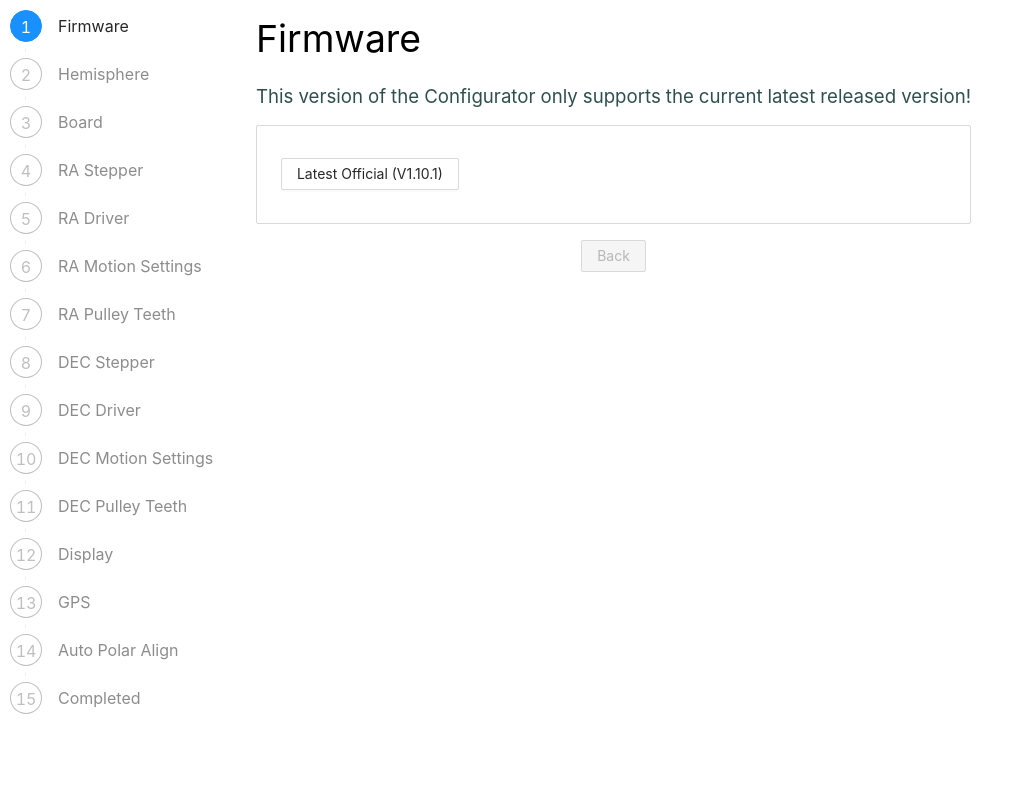
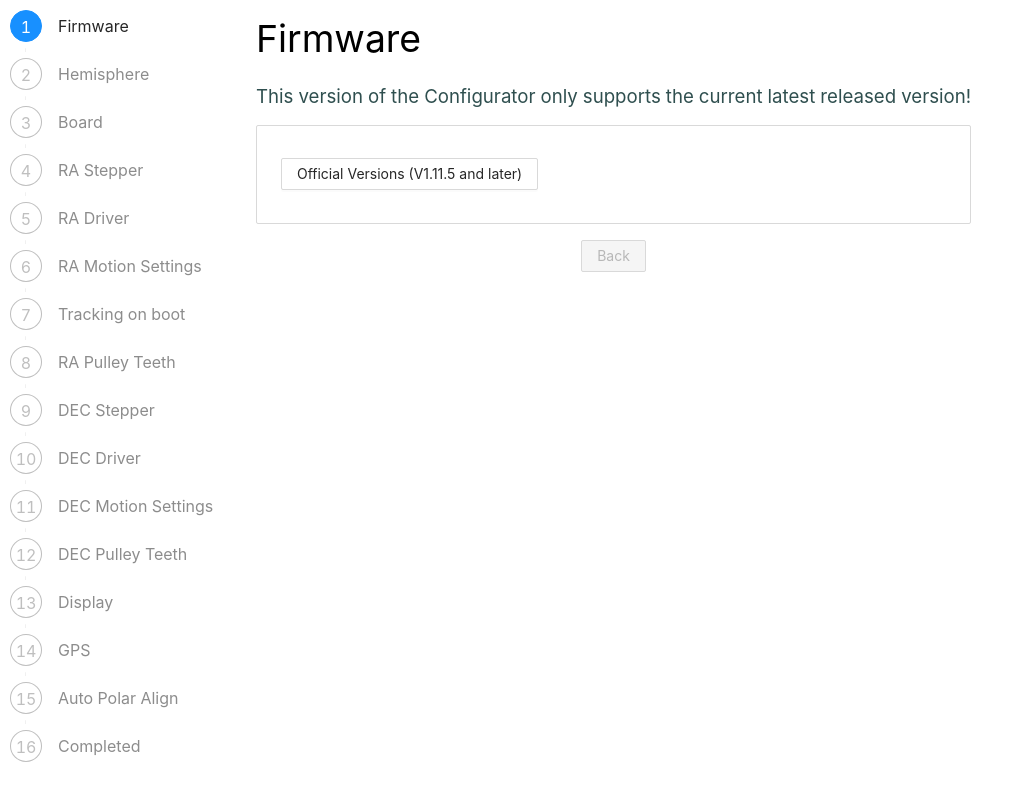
Before and after one commit to OpenAstroTech/OpenAstroTracker-Firmware-Config-Web, a React (Create React App) app: page /steps in a window 1280 px wide. Shown: the whole page, without its empty margins (0-1024 px from the left). Built offline with nearby package versions, Linux system fonts and the light colour scheme.

Commit message:
Support for 1.11.5

```diff
--- a/src/modules/Home.jsx
+++ b/src/modules/Home.jsx
@@ -13,7 +13,7 @@ const Home = (props) => {
         <div className="intro-link-child">
         <h3 className="intro-header">OAT FIRMWARE CONFIGURATION</h3>
           <a className="intro-link" href="steps">START</a>
-          <p className="version">V2.01</p>
+          <p className="version">V2.03</p>
         </div>
       </div>
 
--- a/src/modules/WizardStep.jsx
+++ b/src/modules/WizardStep.jsx
@@ -298,7 +298,7 @@ const WizardStep = (props) => {
             control: {
                 type: 'radioimg',
                 choices: [
-                    { key: 'O', value: 'Latest Official (V1.10.1)', image: '/images/none.png', defineValue: '' },
+                    { key: 'O', value: 'Official Versions (V1.11.5 and later)', image: '/images/none.png', defineValue: '' },
                     //{ key: 'B', value: 'Last Official to support 28NYJ-48 (V1.9.30)', image: '/images/none.png', defineValue: '' },
                     //{ key: 'D', value: 'Latest Develop (V1.10.3x)', image: '/images/none.png', defineValue: '' },
                 ]
@@ -389,9 +389,9 @@ const WizardStep = (props) => {
                 choices: [
                     { key: 'P', label: 'Power rating in mA', defaultValue: '{Defaults.PowerRating.rastpr}', defineLine: '#define RA_MOTOR_CURRENT_RATING       {0} // mA' },
                     { key: 'O', label: 'Operating percentage', defaultValue: '{Defaults.PowerUtilization.rastpr}', defineLine: '#define RA_OPERATING_CURRENT_SETTING  {0} // %' },
-                    { key: 'S', label: 'Microstepping while slewing', defaultValue: 8, defineLine: '#define RA_SLEW_MICROSTEPPING         {0}' },
+                    { key: 'S', label: 'Microstepping while slewing', defaultValue: 16, defineLine: '#define RA_SLEW_MICROSTEPPING         {0}' },
                     {
-                        key: 'T', label: 'Microstepping while tracking', defaultValue: 64, defineLine: '#define RA_TRACKING_MICROSTEPPING     {0}',
+                        key: 'T', label: 'Microstepping while tracking', defaultValue: 256, defineLine: '#define RA_TRACKING_MICROSTEPPING     {0}',
                         additionalLines: [
                             '',
                             '// TMC2209 Stealth Mode (spreadCycle) - When set to 0, tracking is more precise, but noisy (high-pitched sound). When set to 1, they are silent.',
@@ -416,6 +416,31 @@ const WizardStep = (props) => {
                 choices: [
                     { key: 'A', label: 'Acceleration (steps/s/s)', defaultValue: '{Defaults.Acceleration.rastpr}', defineLine: '#define RA_STEPPER_ACCELERATION {0}' },
                     { key: 'V', label: 'Maximum Speed (steps/s)', defaultValue: '{Defaults.Speed.rastpr}', defineLine: '#define RA_STEPPER_SPEED {0}' },
+                ]
+            },
+        },
+        {
+            id: 'RTR',
+            title: 'Tracking on boot',
+            label: 'Do you want the mount to start tracking after boot:',
+            variable: 'trackonboot',
+            preamble: ['// Track immediately after boot'],
+            postamble: [{
+                literal: [
+                    '',
+                    '// Define limits for RA... ',
+                    '#define RA_LIMIT_LEFT     5.5f',
+                    '#define RA_LIMIT_RIGHT    6.5f',
+                    '#define RA_TRACKING_LIMIT 6.75f // can\'t quite get to 7h...',
+                ]
+            }],
+
+            define: 'TRACK_ON_BOOT',
+            control: {
+                type: 'radioimg',
+                choices: [
+                    { key: 'Y', value: 'Yes, immediately start tracking', image: '/images/none.png', defineValue: '1' },
+                    { key: 'N', value: 'No, don\'t track until enabled', image: '/images/none.png', defineValue: '0' },
                 ]
             },
         },
@@ -483,7 +508,7 @@ const WizardStep = (props) => {
                     { key: 'O', label: 'Operating percentage', defaultValue: '{Defaults.PowerUtilization.decstpr}', defineLine: '#define DEC_OPERATING_CURRENT_SETTING  {0} // %' },
                     { key: 'S', label: 'Microstepping while slewing', defaultValue: 16, defineLine: '#define DEC_SLEW_MICROSTEPPING         {0}' },
                     {
-                        key: 'T', label: 'Microstepping while guiding', defaultValue: 64, defineLine: '#define DEC_GUIDE_MICROSTEPPING        {0}',
+                        key: 'T', label: 'Microstepping while guiding', defaultValue: 256, defineLine: '#define DEC_GUIDE_MICROSTEPPING        {0}',
                         additionalLines: [
                             '',
                             '// TMC2209 Stealth Mode (spreadCycle) - When set to 0, tracking is more precise, but noisy (high-pitched sound). When set to 1, they are silent.',
```
